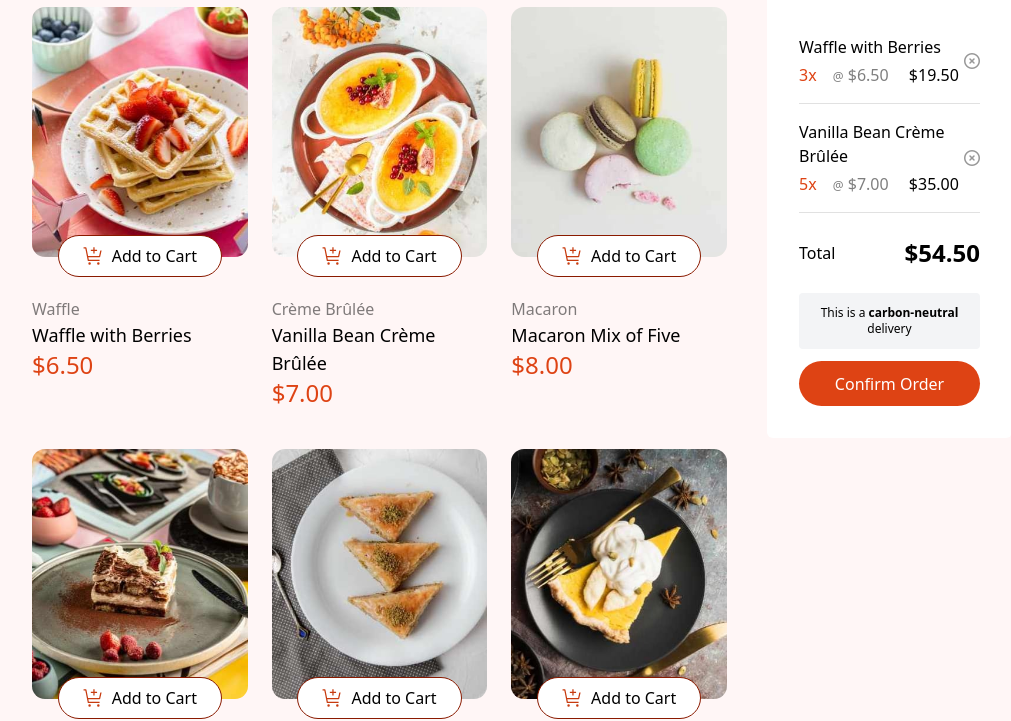
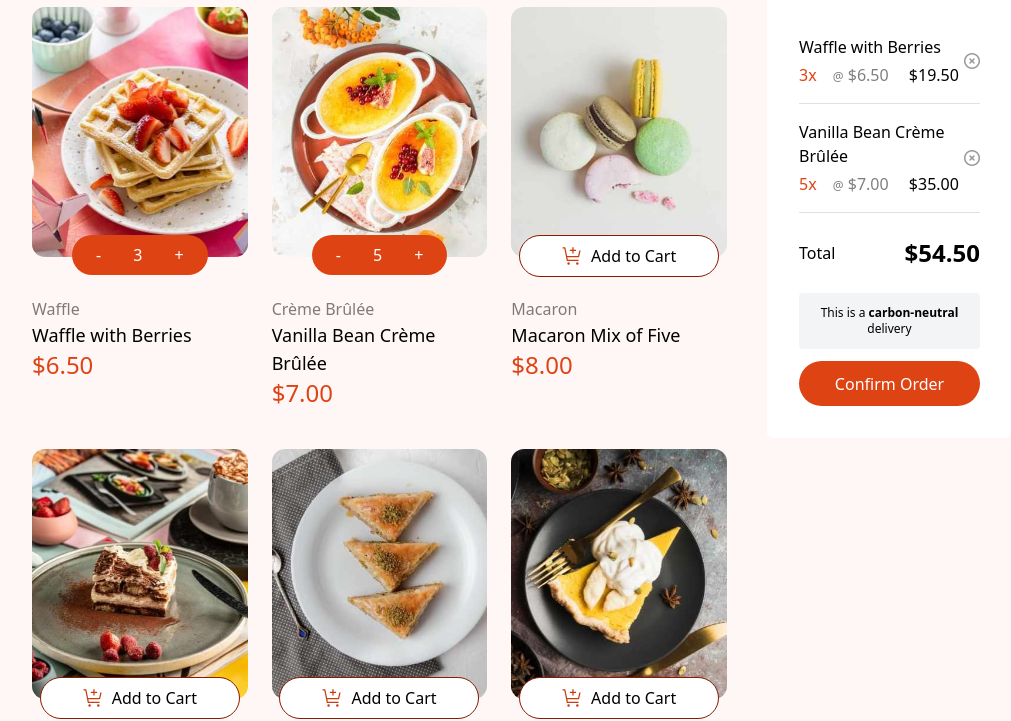
Before and after one commit to ken-gomycode/cart-challenge, a plain HTML site: page src/index.html in a window 1280 px wide. Shown: the part 97-818 px from the top of the page, without its empty margins (118-1129 px from the left). Drawn offline with nearby package versions, Linux system fonts and the light colour scheme.

Commit message:
enhance product rendering and cart interaction with dynamic buttons

```diff
--- a/src/index.css
+++ b/src/index.css
@@ -4,6 +4,11 @@ body {
 
 .text-primary {
     color: #de4314;
+}
+
+.bg-primary {
+    background: #de4314;
+    color: white;
 }
 
 button.cta {
@@ -53,6 +58,10 @@ button.cta {
     border: 1px solid #8a1a00;
 }
 
+.product-card button.active {
+    border: none;
+}
+
 #cart-summary {
     position: sticky;
     top: 50px;
--- a/src/scripts/app.js
+++ b/src/scripts/app.js
@@ -21,6 +21,7 @@ const addCartItems = (product, quantity) => {
 const removeFromCart = (itemName) => {
     cartData.items = cartData.items.filter(item => item.name !== itemName);
     updateCartTotal();
+    renderProducts();
     renderCartSummary();
 }
 
@@ -30,29 +31,54 @@ const updateCartTotal = () => {
     cartData.total = total.toFixed(2);
 }
 
+const getProductCtaHtml = (product) => {
+    const isInCart = cartData.items.find(item => item.name === product.name);
+    const quantity = isInCart ? isInCart.quantity : 0;
+    if (!isInCart) {
+        return `
+            <div class="cta">
+                <button class="w-[200px] bg-white px-6 py-2 cursor-pointer inline-flex gap-2 justify-center items-center">
+                    <img alt="add to cart image" src="./assets/images/icon-add-to-cart.svg" />
+                    <span>Add to Cart</span>
+                </button>
+            </div>
+        `
+    }
+
+    return `
+        <div class="cta px-10">
+            <button class="active w-[200px] bg-primary px-6 py-2 cursor-pointer inline-flex gap-2 items-center justify-between">
+                <span>-</span>
+                <span>${quantity}</span>
+                <span>+</span>
+            </button>
+        </div>
+    `
+}
+
 const renderProducts = () => {
     if (!productsContainerEl) return;
 
-    productsContainerEl.innerHTML = products.map((product) => {
+    const productCards = products.map((product) => {
         const formattedPrice = product.price.toFixed(2);
-        return `
+        const wrapper = document.createElement('div');
+        const ctaContent = getProductCtaHtml(product);
+        wrapper.innerHTML = `
             <div class="product-card mb-4">
                 <img class="thumbnail" alt="product card - ${product.name}" src="${product.image.tablet}" />
                 <div class="relative pt-10">
-                    <div class="cta">
-                        <button class="bg-white px-6 py-2 cursor-pointer inline-flex gap-2 items-center">
-                            <img alt="add to cart image" src="./assets/images/icon-add-to-cart.svg" />
-                            <span>Add to Cart</span>
-                        </button>
-                    </div>
-
+                    ${ctaContent}
                     <p class="opacity-50">${product.category}</p>
                     <p class="text-lg font-medium">${product.name}</p>
                     <p class="text-primary text-2xl font-medium">$${formattedPrice}</p>
                 </div>
             </div>
         `;
-    }).join('');
+        return wrapper;
+    });
+
+    productsContainerEl.innerHTML = '';
+    productsContainerEl.append(...productCards);
 }
 
 const renderCartItemRows = () => {
```
